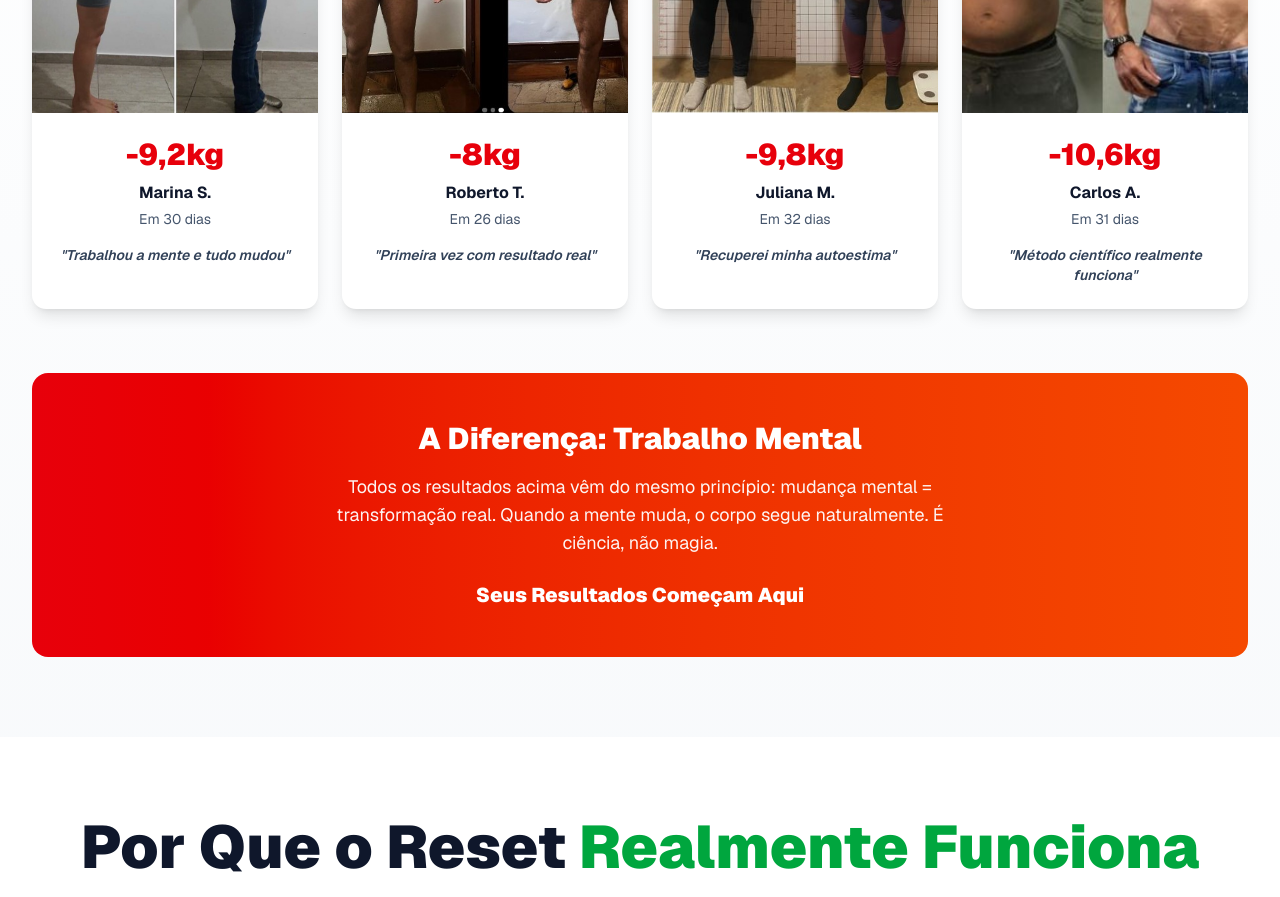
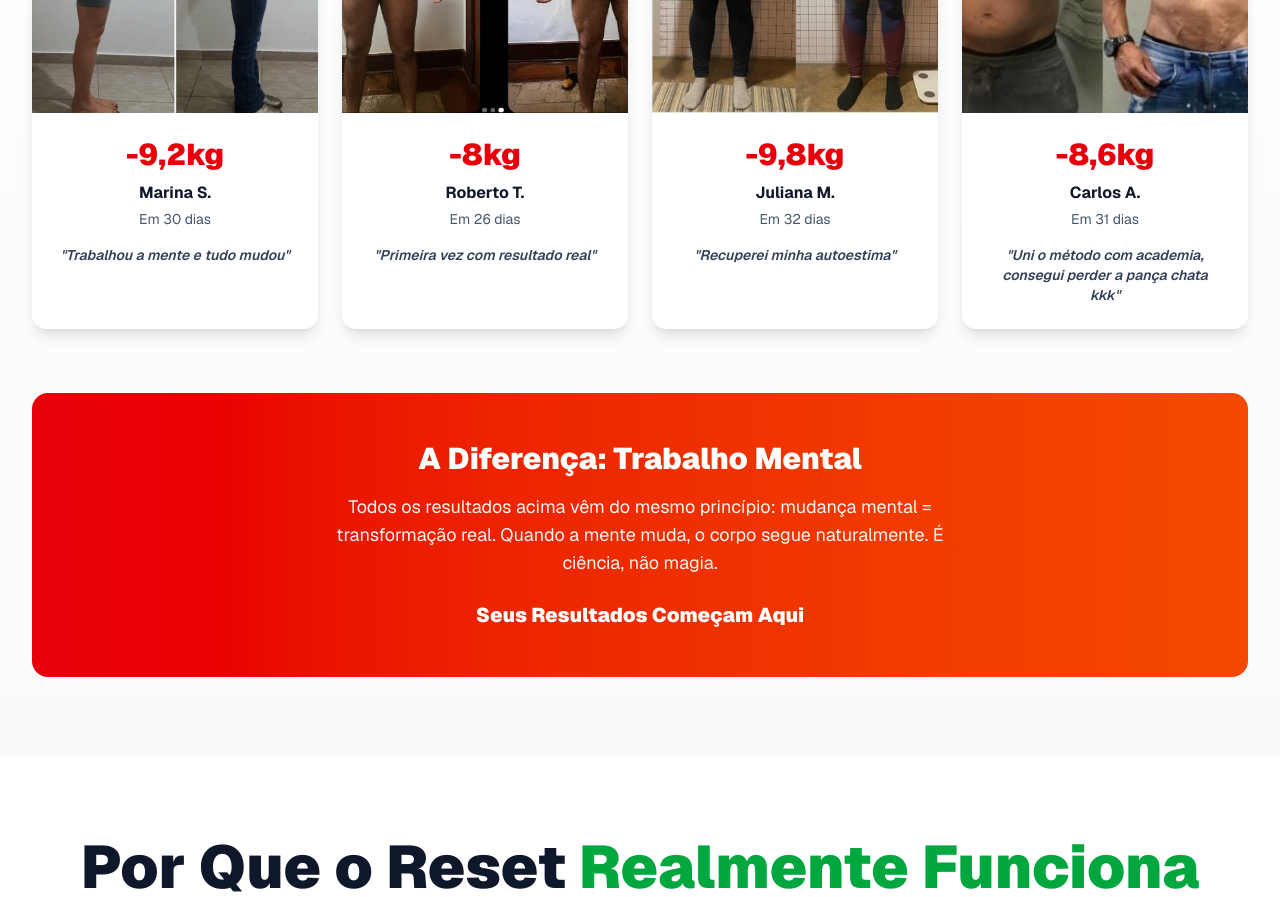
Before and after one commit to weslleyauto/pagina-venda, a Next.js app: page / in a window 1280 px wide. Shown: the part 3520-4417 px from the top of the page. Built offline with nearby package versions, Linux system fonts and the light colour scheme.

Commit message:
Update weight and highlight for Carlos A.

```diff
--- a/components/sales/before-after.tsx
+++ b/components/sales/before-after.tsx
@@ -25,10 +25,10 @@ export default function BeforeAfter() {
     },
     {
       name: 'Carlos A.',
-      kg: '-10,6kg',
+      kg: '-8,6kg',
       time: '31 dias',
       image: '/homem-antes-depois-magreza-conquista.jpg',
-      highlight: 'Método científico realmente funciona'
+      highlight: 'Uni o método com academia, consegui perder a pança chata kkk'
     }
   ]
 
```
